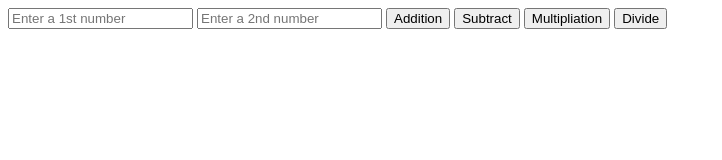
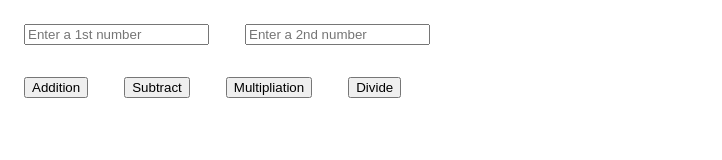
Before and after one commit to Vijendra2244/DOM_1, a plain HTML site: page Dom_assignment/mini_calcy.html in a window 1280 px wide. Shown: the whole page, without its empty margins (0-722 px from the left). Drawn offline with Linux system fonts and the light colour scheme.

Commit message:
added a css in calculator

```diff
--- a/Dom_assignment/mini_calcy.html
+++ b/Dom_assignment/mini_calcy.html
@@ -4,15 +4,24 @@
     <meta charset="UTF-8" />
     <meta name="viewport" content="width=device-width, initial-scale=1.0" />
     <title>Document</title>
+    <style>
+      input {
+        margin: 1rem;
+      }
+      button {
+        margin: 1rem;
+      }
+    </style>
   </head>
   <body>
     <input type="text" id="input1" placeholder="Enter a 1st number" />
     <input type="text" id="input2" placeholder="Enter a 2nd number" />
-    <button onclick="add()">Addition</button>
-    <button onclick="sub()">Subtract</button>
-    <button onclick="multi()">Multipliation</button>
-    <button onclick="divide()">Divide</button>
-
+    <div>
+      <button onclick="add()">Addition</button>
+      <button onclick="sub()">Subtract</button>
+      <button onclick="multi()">Multipliation</button>
+      <button onclick="divide()">Divide</button>
+    </div>
     <script>
       let input_1 = document.getElementById("input1");
       let input_2 = document.getElementById("input2");
```
